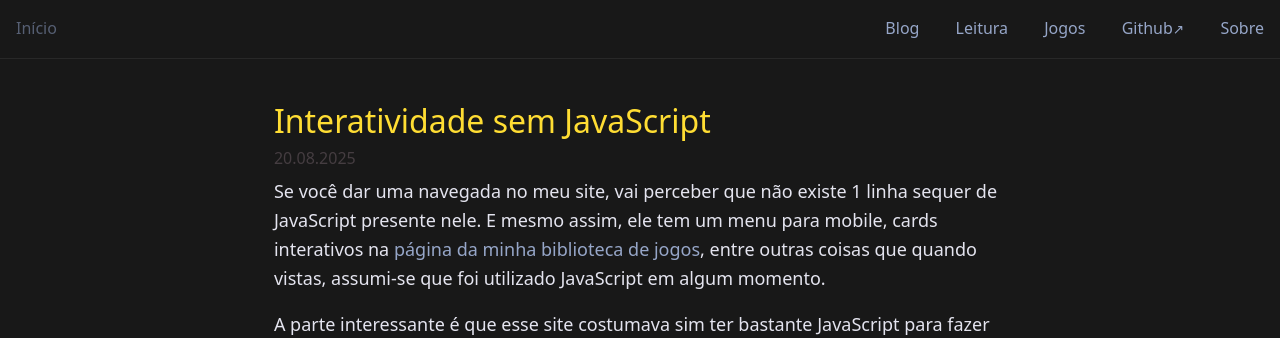
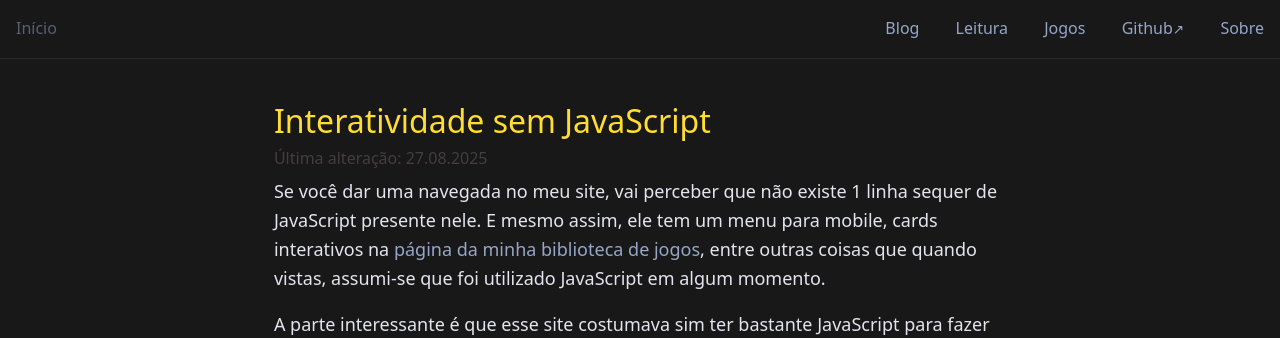
Before and after one commit to ventriloquo/site, a Jekyll site: the page built from _posts/2025-08-20-interatividade-sem-js.md, in a window 1280 px wide and 900 px high. Shown: the top 338 px of the window. Built offline with Jekyll 4.4.1, drawn with Linux system fonts in a browser that asks for light colours.

Commit message:
O dia de "última modificação" pode ser adicionado agora

```diff
--- a/_layouts/post.html
+++ b/_layouts/post.html
@@ -2,5 +2,11 @@
 layout: base
 ---
 <h1>{{page.title}}</h1>
-<time>{{page.date | date: "%d.%m.%Y"}}</time>
+<time>
+  {% if page.modified %}
+    Última alteração: {{ page.modified | date: "%d.%m.%Y" }}
+  {% else %}
+    {{ page.date | date: "%d.%m.%Y" }}
+  {% endif %}
+</time>
 {{ content }}
--- a/_posts/2025-08-20-interatividade-sem-js.md
+++ b/_posts/2025-08-20-interatividade-sem-js.md
@@ -1,5 +1,6 @@
 ---
 title: Interatividade sem JavaScript
+modified: 2025-08-27
 ---
 
 Se você dar uma navegada no meu site, vai perceber que não existe 1 linha
```
